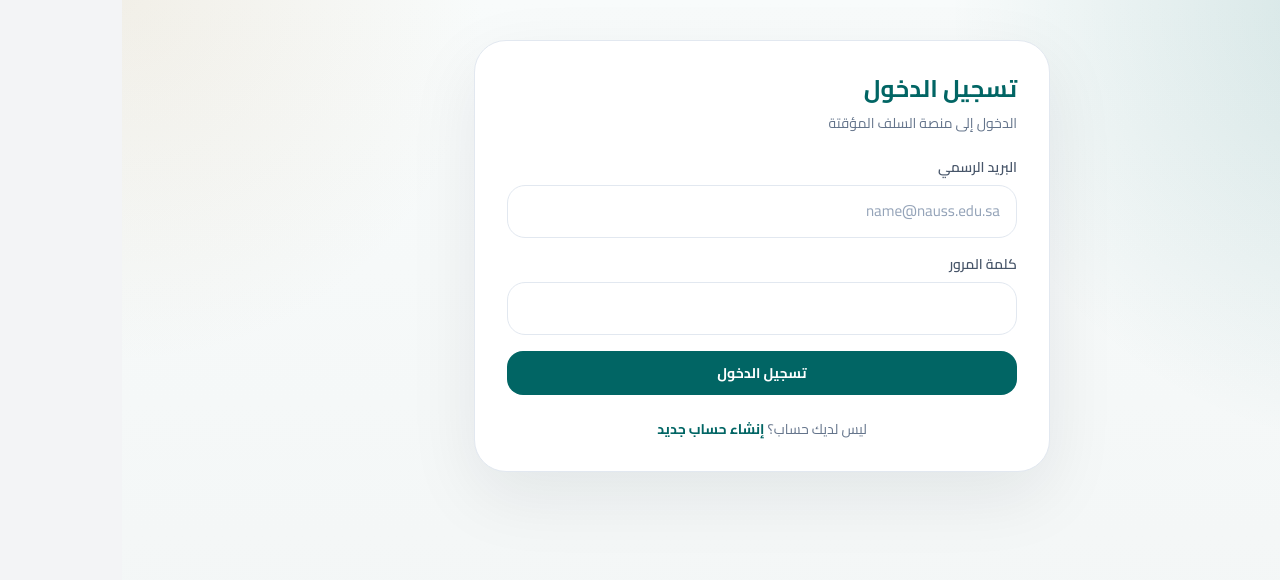
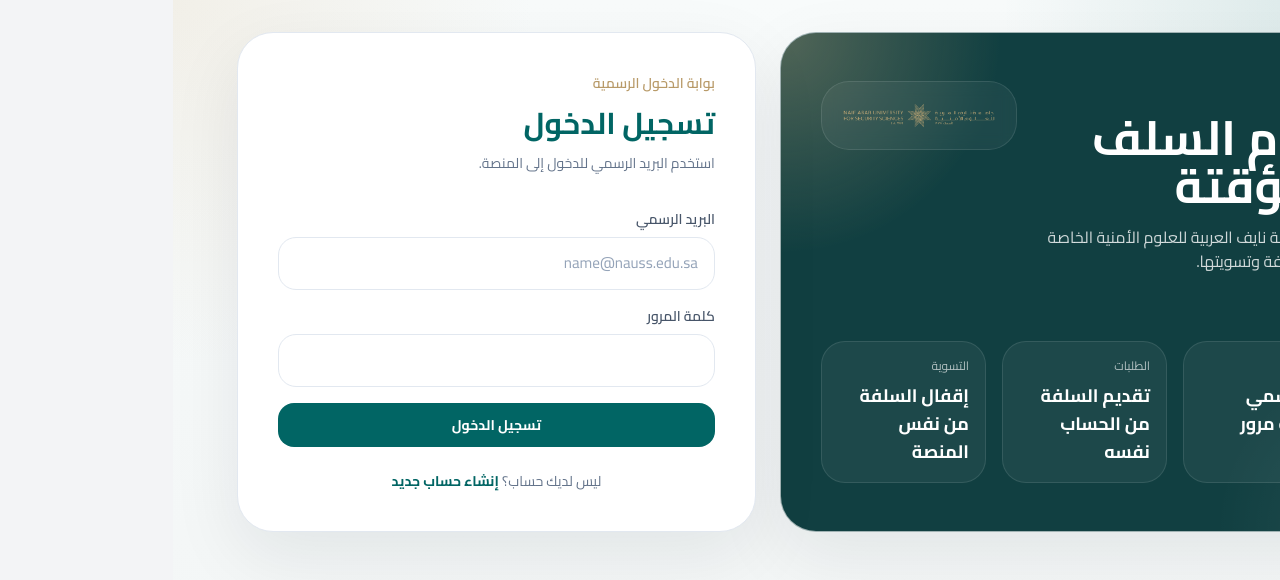
Before and after one commit to nauss-nif/solf, a Next.js app: page /login in a window 1280 px wide. Shown: the top 580 px of the page. Built offline with nearby package versions, Linux system fonts and the light colour scheme; no server answers.

Commit message:
Fix missing loan tables and brand login page

```diff
--- a/app/login/page.tsx
+++ b/app/login/page.tsx
@@ -1,3 +1,4 @@
+import Image from 'next/image'
 import Link from 'next/link'
 import { redirect } from 'next/navigation'
 import LoginForm from '@/app/LoginForm'
@@ -9,16 +10,86 @@ export default function LoginPage() {
   }
 
   return (
-    <main className="min-h-screen bg-app-gradient px-4 py-10">
-      <div className="mx-auto max-w-xl rounded-[32px] border border-slate-200 bg-white p-8 shadow-soft">
-        <h1 className="text-2xl font-bold text-primary">تسجيل الدخول</h1>
-        <p className="mt-2 text-sm text-slate-500">الدخول إلى منصة السلف المؤقتة</p>
-        <div className="mt-6">
+    <main className="min-h-screen bg-app-gradient px-4 py-8 md:px-6">
+      <div className="mx-auto grid max-w-6xl gap-6 lg:grid-cols-[1.08fr_0.92fr]">
+        <section className="overflow-hidden rounded-[36px] border border-white/60 bg-[#113f41] text-white shadow-soft">
+          <div className="relative h-full overflow-hidden px-8 py-10 md:px-10 md:py-12">
+            <div className="absolute inset-0 bg-[radial-gradient(circle_at_top_left,rgba(208,178,132,0.34),transparent_28%),radial-gradient(circle_at_bottom_right,rgba(255,255,255,0.08),transparent_22%)]" />
+            <div className="relative z-10 flex h-full flex-col justify-between gap-10">
+              <div className="flex flex-col gap-8">
+                <div className="flex items-start justify-between gap-6">
+                  <div>
+                    <p className="text-sm font-semibold tracking-[0.28em] text-[#d0b284]">
+                      NAUSS
+                    </p>
+                    <h1 className="mt-3 text-3xl font-bold leading-tight md:text-5xl">
+                      نظام السلف المؤقتة
+                    </h1>
+                    <p className="mt-4 max-w-xl text-sm leading-8 text-white/80 md:text-base">
+                      بوابة جامعة نايف العربية للعلوم الأمنية الخاصة بطلب السلفة وتسويتها.
+                    </p>
+                  </div>
+
+                  <div className="hidden rounded-[28px] border border-white/10 bg-white/5 p-4 backdrop-blur md:block">
+                    <Image
+                      src="/nauss-login-brand.png"
+                      alt="هوية جامعة نايف العربية للعلوم الأمنية"
+                      width={260}
+                      height={82}
+                      className="h-auto w-[240px]"
+                      priority
+                    />
+                  </div>
+                </div>
+
+                <div className="block rounded-[28px] border border-white/10 bg-white/5 p-4 backdrop-blur md:hidden">
+                  <Image
+                    src="/nauss-login-brand.png"
+                    alt="هوية جامعة نايف العربية للعلوم الأمنية"
+                    width={260}
+                    height={82}
+                    className="h-auto w-full"
+                    priority
+                  />
+                </div>
+              </div>
+
+              <div className="grid gap-4 md:grid-cols-3">
+                <div className="rounded-[24px] border border-white/10 bg-white/5 p-4">
+                  <p className="text-xs text-white/65">الدخول</p>
+                  <p className="mt-2 text-lg font-bold">بريد رسمي وكلمة مرور</p>
+                </div>
+                <div className="rounded-[24px] border border-white/10 bg-white/5 p-4">
+                  <p className="text-xs text-white/65">الطلبات</p>
+                  <p className="mt-2 text-lg font-bold">تقديم السلفة من الحساب نفسه</p>
+                </div>
+                <div className="rounded-[24px] border border-white/10 bg-white/5 p-4">
+                  <p className="text-xs text-white/65">التسوية</p>
+                  <p className="mt-2 text-lg font-bold">إقفال السلفة من نفس المنصة</p>
+                </div>
+              </div>
+            </div>
+          </div>
+        </section>
+
+        <section className="rounded-[36px] border border-slate-200 bg-white p-8 shadow-soft md:p-10">
+          <div className="mb-8">
+            <p className="text-sm font-semibold text-[#b89a68]">بوابة الدخول الرسمية</p>
+            <h2 className="mt-3 text-3xl font-bold text-primary">تسجيل الدخول</h2>
+            <p className="mt-2 text-sm leading-7 text-slate-500">
+              استخدم البريد الرسمي للدخول إلى المنصة.
+            </p>
+          </div>
+
           <LoginForm />
-        </div>
-        <p className="mt-6 text-center text-sm text-slate-500">
-          ليس لديك حساب؟ <Link href="/register" className="font-bold text-primary">إنشاء حساب جديد</Link>
-        </p>
+
+          <p className="mt-6 text-center text-sm text-slate-500">
+            ليس لديك حساب؟{' '}
+            <Link href="/register" className="font-bold text-primary">
+              إنشاء حساب جديد
+            </Link>
+          </p>
+        </section>
       </div>
     </main>
   )
--- a/lib/database-setup.ts
+++ b/lib/database-setup.ts
@@ -19,8 +19,74 @@ async function runSetup() {
   `)
 
   await prisma.$executeRawUnsafe(`
+    CREATE TABLE IF NOT EXISTS "loans" (
+      "id" TEXT PRIMARY KEY,
+      "refNumber" TEXT NOT NULL UNIQUE,
+      "userId" TEXT,
+      "employee" TEXT NOT NULL,
+      "activity" TEXT NOT NULL,
+      "location" TEXT,
+      "amount" DOUBLE PRECISION NOT NULL,
+      "startDate" TIMESTAMP(3) NOT NULL,
+      "endDate" TIMESTAMP(3) NOT NULL,
+      "files" JSONB,
+      "isSettled" BOOLEAN NOT NULL DEFAULT FALSE,
+      "createdAt" TIMESTAMP(3) NOT NULL DEFAULT CURRENT_TIMESTAMP
+    );
+  `)
+
+  await prisma.$executeRawUnsafe(`
     ALTER TABLE "loans"
     ADD COLUMN IF NOT EXISTS "userId" TEXT;
+  `)
+
+  await prisma.$executeRawUnsafe(`
+    ALTER TABLE "loans"
+    ADD COLUMN IF NOT EXISTS "employee" TEXT;
+  `)
+
+  await prisma.$executeRawUnsafe(`
+    ALTER TABLE "loans"
+    ADD COLUMN IF NOT EXISTS "activity" TEXT;
+  `)
+
+  await prisma.$executeRawUnsafe(`
+    ALTER TABLE "loans"
+    ADD COLUMN IF NOT EXISTS "location" TEXT;
+  `)
+
+  await prisma.$executeRawUnsafe(`
+    ALTER TABLE "loans"
+    ADD COLUMN IF NOT EXISTS "amount" DOUBLE PRECISION;
+  `)
+
+  await prisma.$executeRawUnsafe(`
+    ALTER TABLE "loans"
+    ADD COLUMN IF NOT EXISTS "startDate" TIMESTAMP(3);
+  `)
+
+  await prisma.$executeRawUnsafe(`
+    ALTER TABLE "loans"
+    ADD COLUMN IF NOT EXISTS "endDate" TIMESTAMP(3);
+  `)
+
+  await prisma.$executeRawUnsafe(`
+    ALTER TABLE "loans"
+    ADD COLUMN IF NOT EXISTS "files" JSONB;
+  `)
+
+  await prisma.$executeRawUnsafe(`
+    ALTER TABLE "loans"
+    ADD COLUMN IF NOT EXISTS "isSettled" BOOLEAN NOT NULL DEFAULT FALSE;
+  `)
+
+  await prisma.$executeRawUnsafe(`
+    ALTER TABLE "loans"
+    ADD COLUMN IF NOT EXISTS "createdAt" TIMESTAMP(3) NOT NULL DEFAULT CURRENT_TIMESTAMP;
+  `)
+
+  await prisma.$executeRawUnsafe(`
+    CREATE UNIQUE INDEX IF NOT EXISTS "loans_refNumber_key" ON "loans"("refNumber");
   `)
 
   await prisma.$executeRawUnsafe(`
@@ -45,6 +111,10 @@ async function runSetup() {
       "createdAt" TIMESTAMP(3) NOT NULL DEFAULT CURRENT_TIMESTAMP
     );
   `)
+
+  await prisma.$executeRawUnsafe(`
+    CREATE UNIQUE INDEX IF NOT EXISTS "settlements_loanId_key" ON "settlements"("loanId");
+  `)
 }
 
 export async function ensureDatabaseSetup() {
```
Also changed, not shown: public/nauss-login-brand.png (added).
